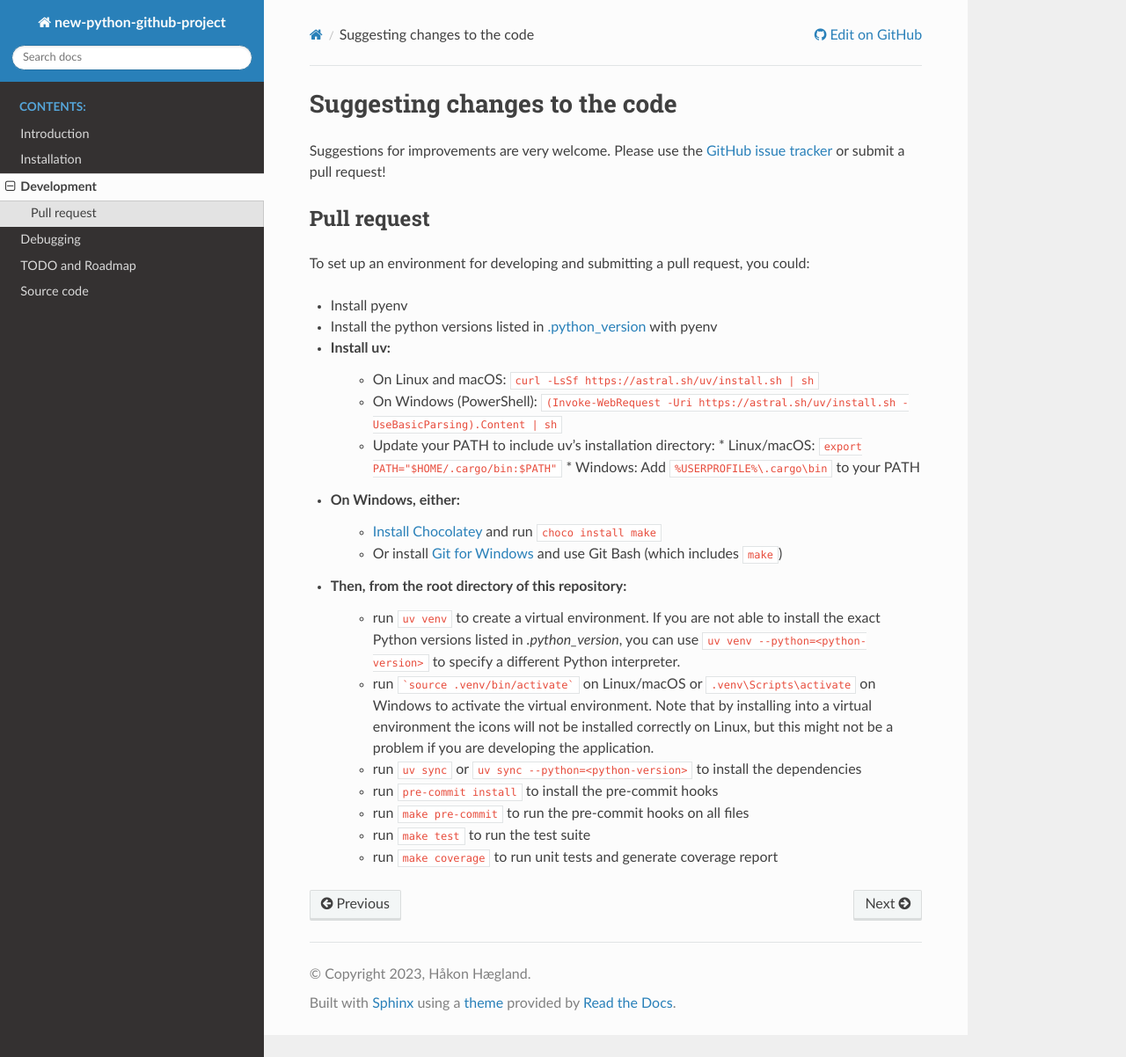
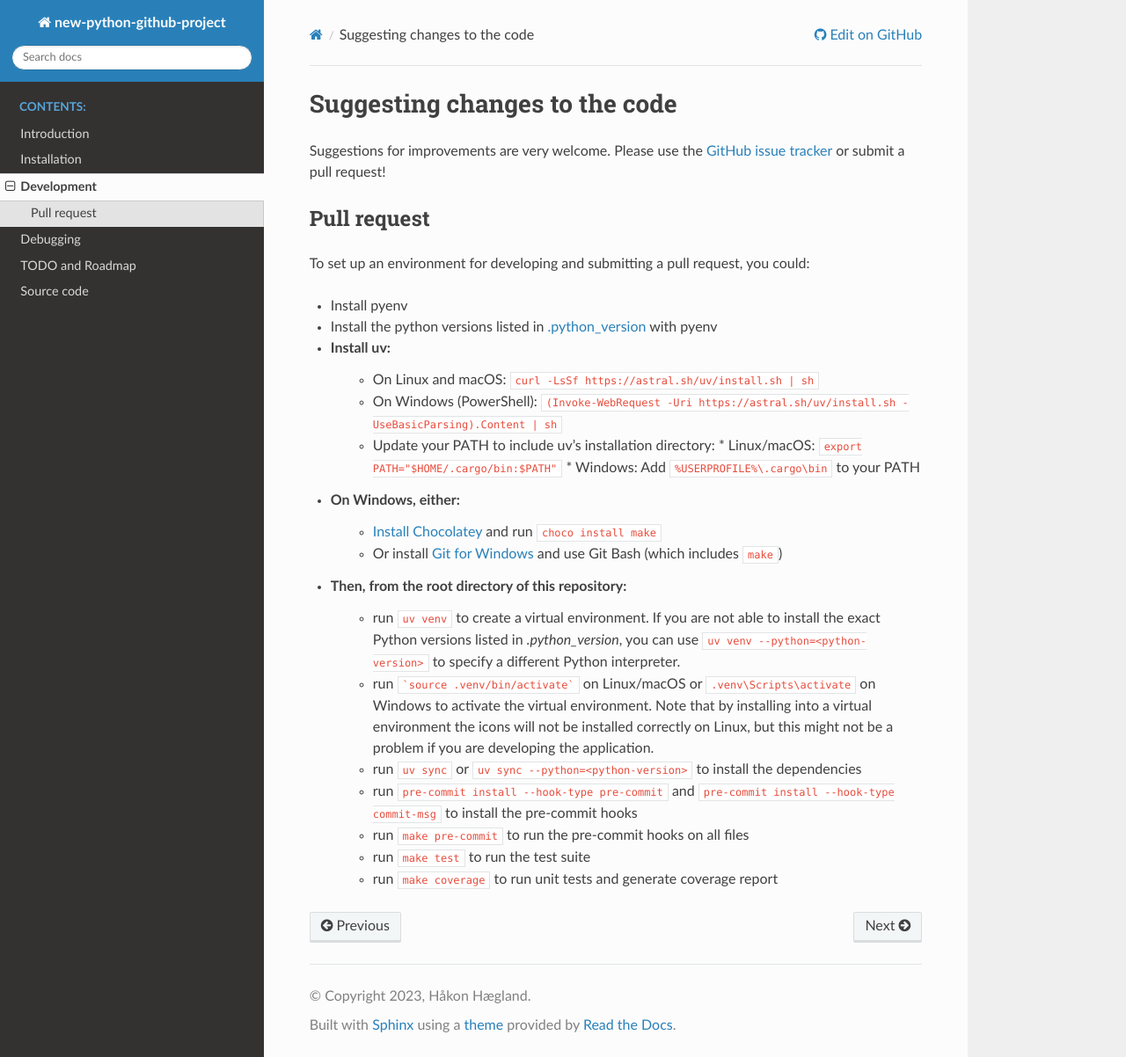
Before and after one commit to hakonhagland/new-python-github-project, a Sphinx documentation site: the page built from docs/development.rst, in a window 1280 px wide and 1202 px high. Shown: the whole window at 88% size. Built offline with Sphinx 7.4.7 and the Read the Docs theme 3.1.0, drawn with Linux system fonts in a browser that asks for light colours; pages that are not in the unit, such as notebooks, are missing from menus.

Commit message:
docs: clarify pre-commit hook installation requires both hook types

```diff
--- a/docs/development.rst
+++ b/docs/development.rst
@@ -30,7 +30,8 @@ To set up an environment for developing and submitting a pull request, you could
      the virtual environment. Note that by installing into a virtual environment the icons will not be installed
      correctly on Linux, but this might not be a problem if you are developing the application.
    * run ``uv sync`` or ``uv sync --python=<python-version>`` to install the dependencies
-   * run ``pre-commit install`` to install the pre-commit hooks
+   * run ``pre-commit install --hook-type pre-commit`` and ``pre-commit install --hook-type commit-msg`` to install
+     the pre-commit hooks
    * run ``make pre-commit`` to run the pre-commit hooks on all files
    * run ``make test`` to run the test suite
    * run ``make coverage`` to run unit tests and generate coverage report
```
